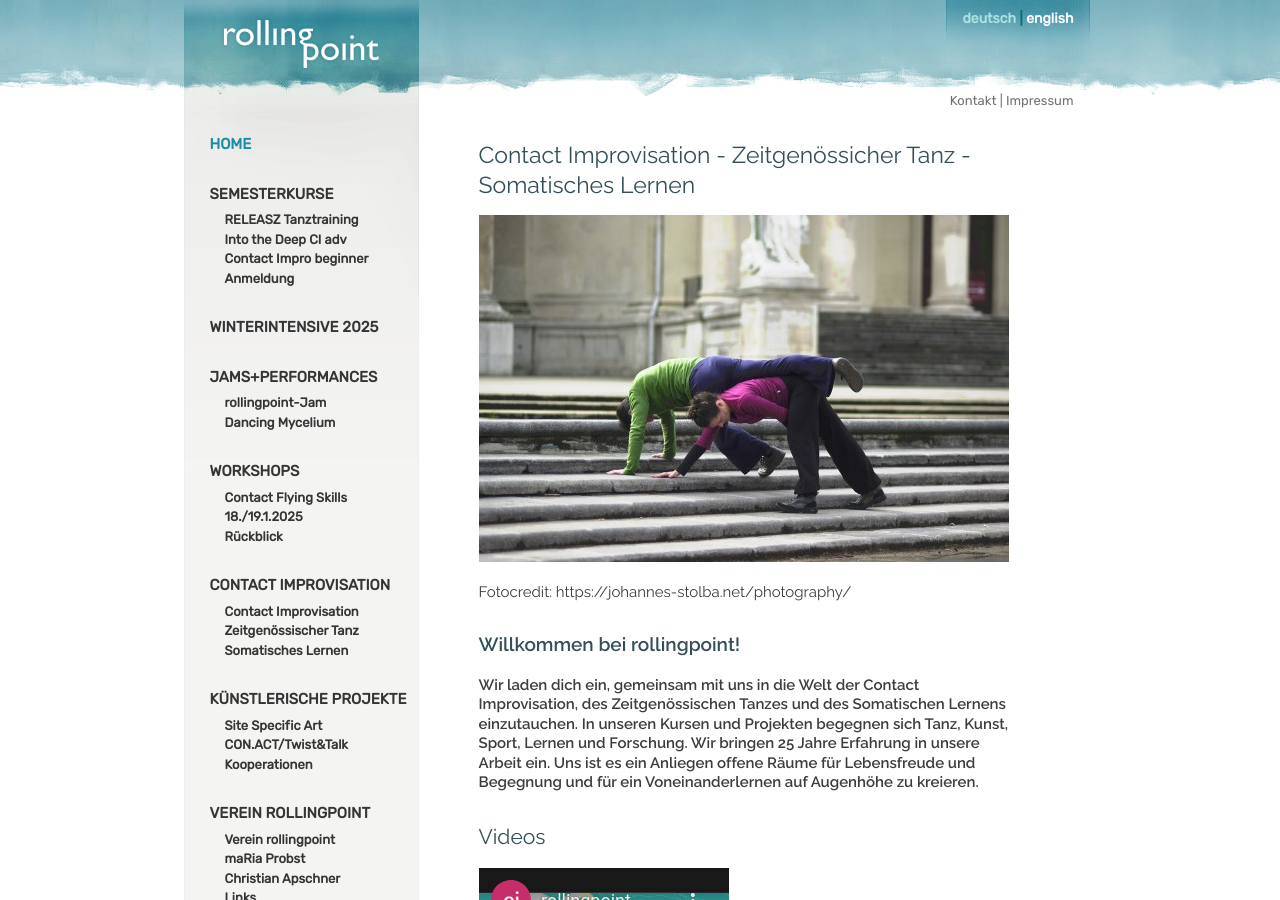
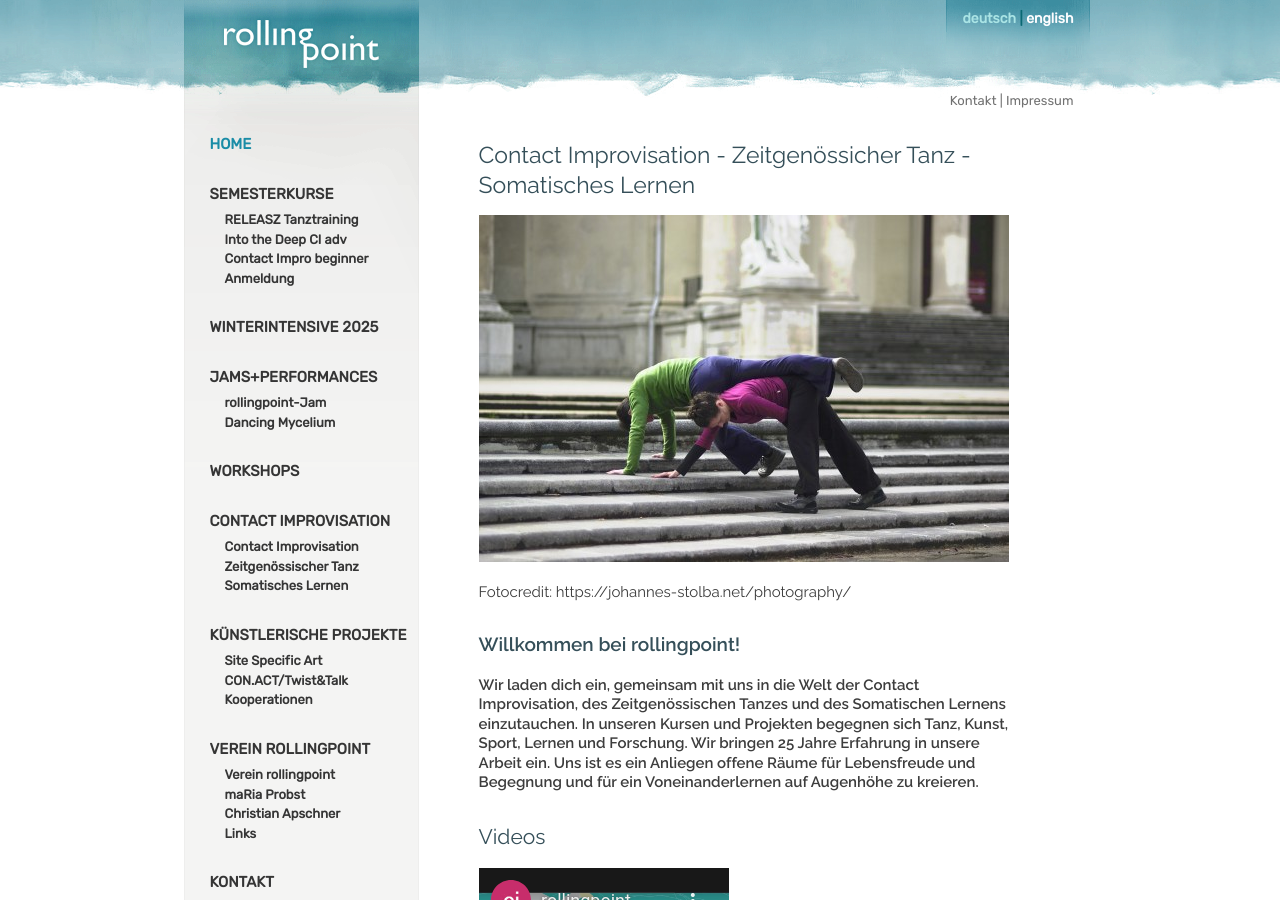
Before and after one commit to manulari/rollingpointat, a Jekyll site: the page built from _pages_de/index.md, in a window 1280 px wide and 900 px high. Built offline with Jekyll 4.4.1, drawn with Linux system fonts in a browser that asks for light colours; comment, search, counter and statistics services are not loaded.

Commit message:
Update Settings “nav_de”

```diff
--- a/_data/nav_de.yml
+++ b/_data/nav_de.yml
@@ -23,11 +23,7 @@ entries:
         path: /mycelium
   - title: WORKSHOPS
     path: /wsws2024
-    subentries:
-      - title: Contact Flying Skills 18./19.1.2025
-        path: /wsws2024
-      - title: Rückblick
-        path: /rückblick
+    subentries: []
   - title: CONTACT IMPROVISATION
     path: /contact-improvisation
     subentries:
```
